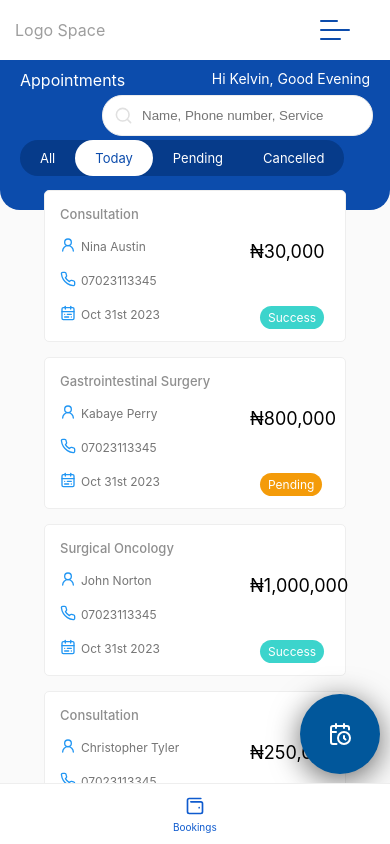
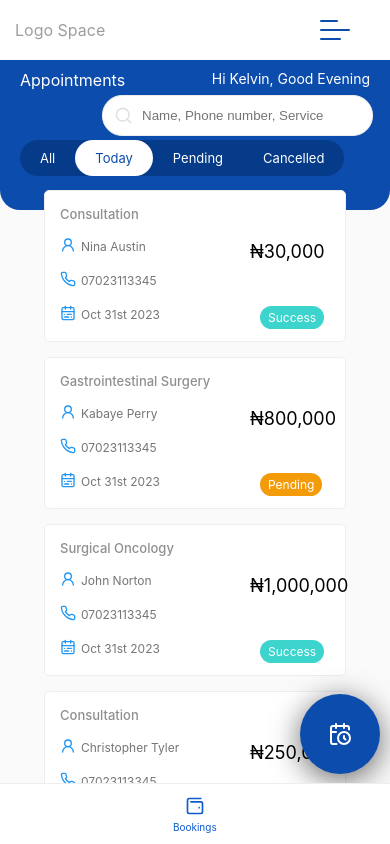
Before and after one commit to ObinnaKelvin/sapphire, a React (Create React App) app: page /staff-portal in a window 390 px wide. Shown: the top 844 px of the page. Built offline with nearby package versions, Linux system fonts and the light colour scheme.

Commit message:
Add button adjusted and color changed

```diff
--- a/src/View/components/buttons/buttons.scss
+++ b/src/View/components/buttons/buttons.scss
@@ -15,7 +15,7 @@
             border-radius: 50%;
             /* font-size: 70px; */
             font-size: 45px;
-            background-color: #01579b;
+            background-color: #0C4CAC;
             color: white;
             display: flex;
             align-items: center;
--- a/src/View/pages/staffPortal/sportal.scss
+++ b/src/View/pages/staffPortal/sportal.scss
@@ -173,7 +173,7 @@
                     align-items: center;
                     justify-content: center;
                     // margin-bottom: 300px;
-                    margin: -30px 0px 100px 0px;
+                    margin: -30px 0px 150px 0px;
 
                     .booking-item {
                         border: 1px solid #EEEEEE;
@@ -486,7 +486,7 @@
                         gap: 15px;
                         align-items: center;
                         justify-content: center;
-                        margin: -30px 0px 100px 0px;
+                        margin: -30px 0px 150px 0px;
 
                         .booking-item {
                             border: 1px solid #EEEEEE;
@@ -800,7 +800,7 @@
                         gap: 15px;
                         align-items: center;
                         justify-content: center;
-                        margin: -30px 0px 100px 0px;
+                        margin: -30px 0px 150px 0px;
 
                         .booking-item {
                             border: 1px solid #EEEEEE;
@@ -1112,7 +1112,7 @@
                         gap: 15px;
                         align-items: center;
                         justify-content: center;
-                        margin: -30px 0px 100px 0px;
+                        margin: -30px 0px 150px 0px;
 
                         .booking-item {
                             border: 1px solid #EEEEEE;
```
